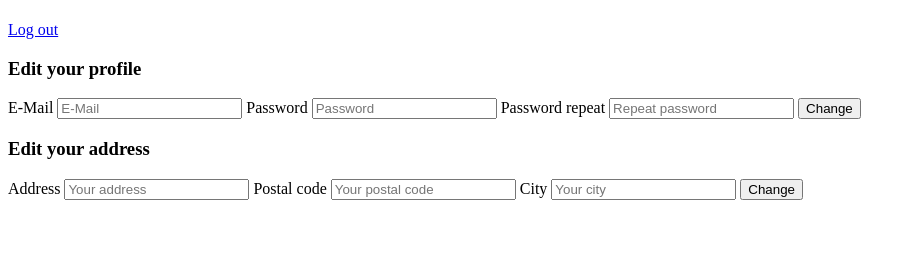
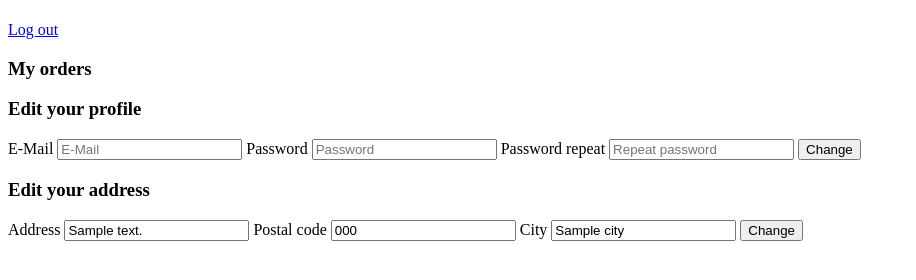
Before and after one commit to haod98/web-shop, a PHP site: template resources/views/templates/profile/index.php in a window 1280 px wide. Shown: the part 34-314 px from the top of the page, without its empty margins (0-916 px from the left). Run offline with PHP 8.4, Linux system fonts and the light colour scheme; the template is opened without the code that fills it: most values are stand-ins (such as "Sample title", 1, 10 or a date in 2020); data that the repository does not hold is empty; some libraries are stand-ins or nearby versions.

Commit message:
Tmp push for order overview

```diff
--- a/app/Models/User.php
+++ b/app/Models/User.php
@@ -72,4 +72,9 @@ class User extends AbstractUser
         $this->handleInsertResult($database);
         return $result;
     }
+
+    public function orders()
+    {
+        return Order::findOrderByUserId($this->id);
+    }
 }
--- a/resources/views/templates/profile/index.php
+++ b/resources/views/templates/profile/index.php
@@ -3,6 +3,9 @@
     <a href="<?php echo BASE_URL . "/home/logout" ?>" class="btn btn--dark link-reset">Log out</a>
 </div>
 
+<div>
+    <h3 class="align-center">My orders</h3>
+</div>
 
 
 <h3 class="align-center">Edit your profile</h3>
@@ -22,13 +25,13 @@
     <div class="form-container">
         <form action="<?php echo BASE_URL ?>/home/address/update" class="form" method="POST">
             <label class="form__label" for="address">Address</label>
-            <input class="form__input" type="text" id="address" name="address" placeholder="Your address" value="<?php echo $address[0]->address ?>">
+            <input class="form__input" type="text" id="address" name="address" placeholder="Your address" value="<?php echo $address->address ?>">
 
             <label class="form__label" for="postal">Postal code</label>
-            <input class="form__input" type="text" id="postal" name="postal" placeholder="Your postal code" value="<?php echo $address[0]->postal_code ?>">
+            <input class="form__input" type="text" id="postal" name="postal" placeholder="Your postal code" value="<?php echo $address->postal_code ?>">
 
             <label class="form__label" for="city">City</label>
-            <input class="form__input" type="text" id="city" name="city" placeholder="Your city" value="<?php echo $address[0]->city ?>">
+            <input class="form__input" type="text" id="city" name="city" placeholder="Your city" value="<?php echo $address->city ?>">
 
             <button type="submit" class="btn form__submit">Change</button>
         </form>
```
Also changed, not shown: app/Controllers/OrderController.php (added, +15 -0 lines), app/Controllers/ProfileController.php (+10 -2 lines), app/Models/Order.php (+12 -3 lines).
